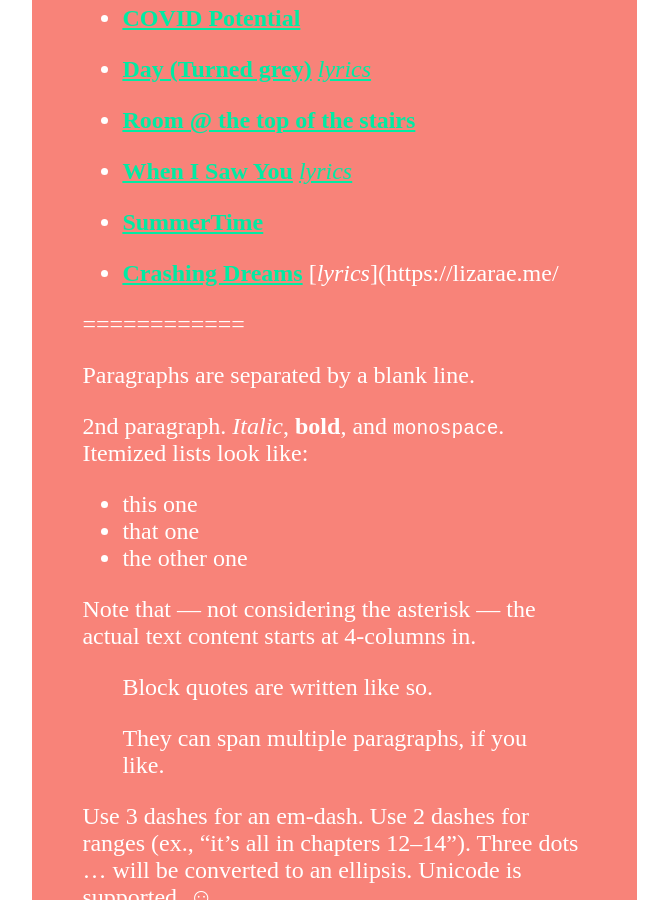
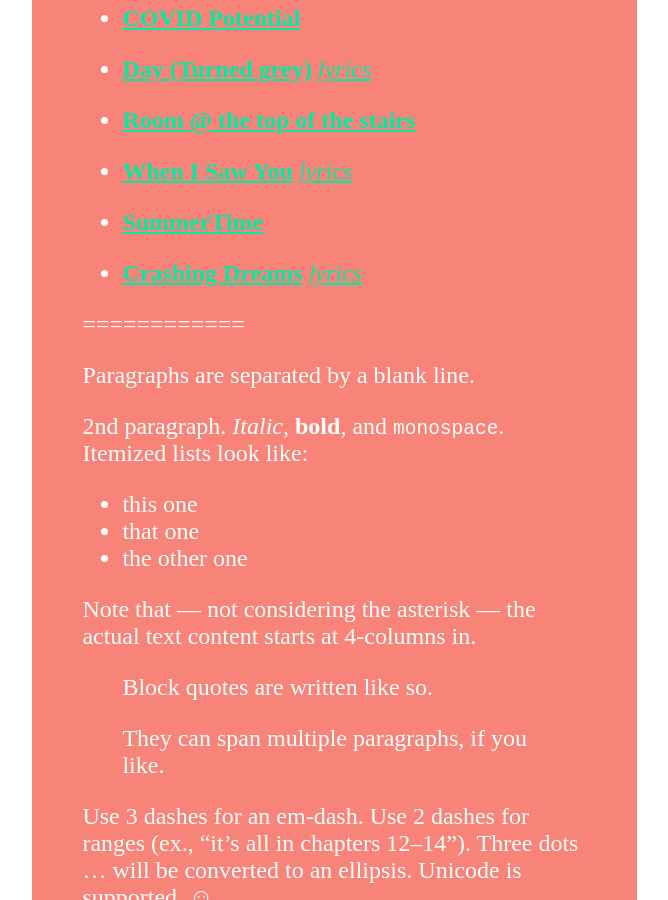
Before and after one commit to hexdump/lizarae.me, a Jekyll site: the page built from index.md, in a window 1280 px wide and 900 px high, scrolled down 439 px. Shown: the whole window, without its empty margins (232-900 px from the left). Built offline with Jekyll 4.4.1, drawn with Linux system fonts in a browser that asks for light colours; some web fonts are replaced; some of the changed lines change nothing that is shown.

Commit message:
Update index.md

```diff
--- a/index.md
+++ b/index.md
@@ -23,7 +23,7 @@
 
 * [**SummerTime**](https://lizarae.me/assets/6%20Summertime%2C%20I%20feel%20fine....wav)
 
-* [**Crashing Dreams**](https://lizarae.me/assets/8%20Crashing%20Dreams.wav) [*lyrics*](https://lizarae.me/
+* [**Crashing Dreams**](https://lizarae.me/assets/8%20Crashing%20Dreams.wav) [*lyrics*](https://lizarae.me/assets/Crashing%20Dreams%20-%20Lyrics.pdf)
 
 ============
 
```
